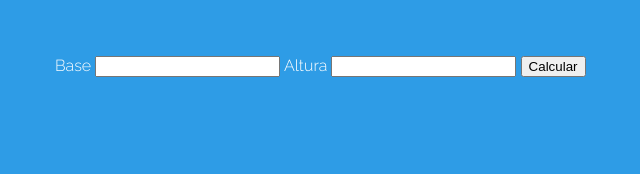
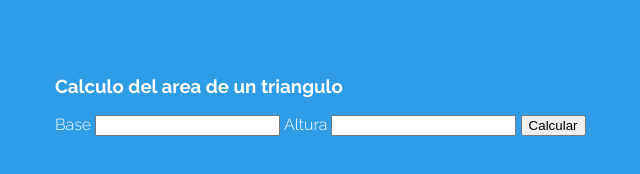
Before and after one commit to Danypooh/triangulo, a plain HTML site: page index.html in a window 1280 px wide. Shown: the whole page, without its empty margins (1-641 px from the left). Drawn offline with Linux system fonts and the light colour scheme.

Commit message:
add an h3

```diff
--- a/index.html
+++ b/index.html
@@ -5,6 +5,8 @@
   </head>
 
   <body>
+
+    <h3>Calculo del area de un triangulo</h3>
     <label> Base </label>
     <input type ="text" id="base">
 
```
